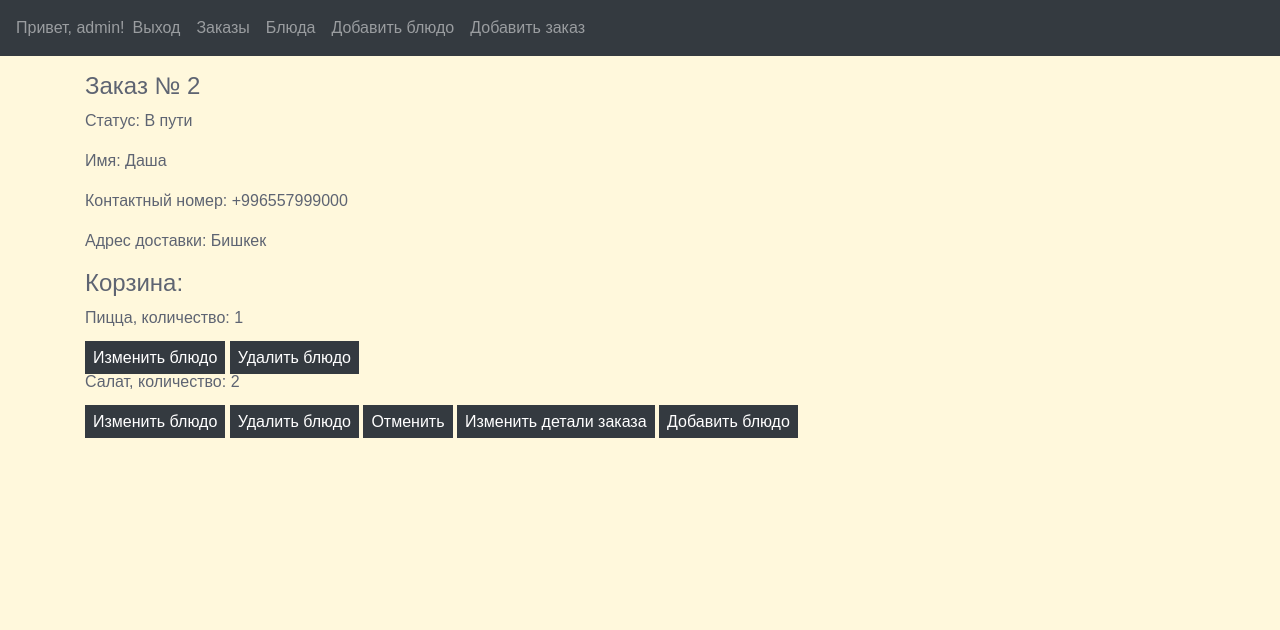
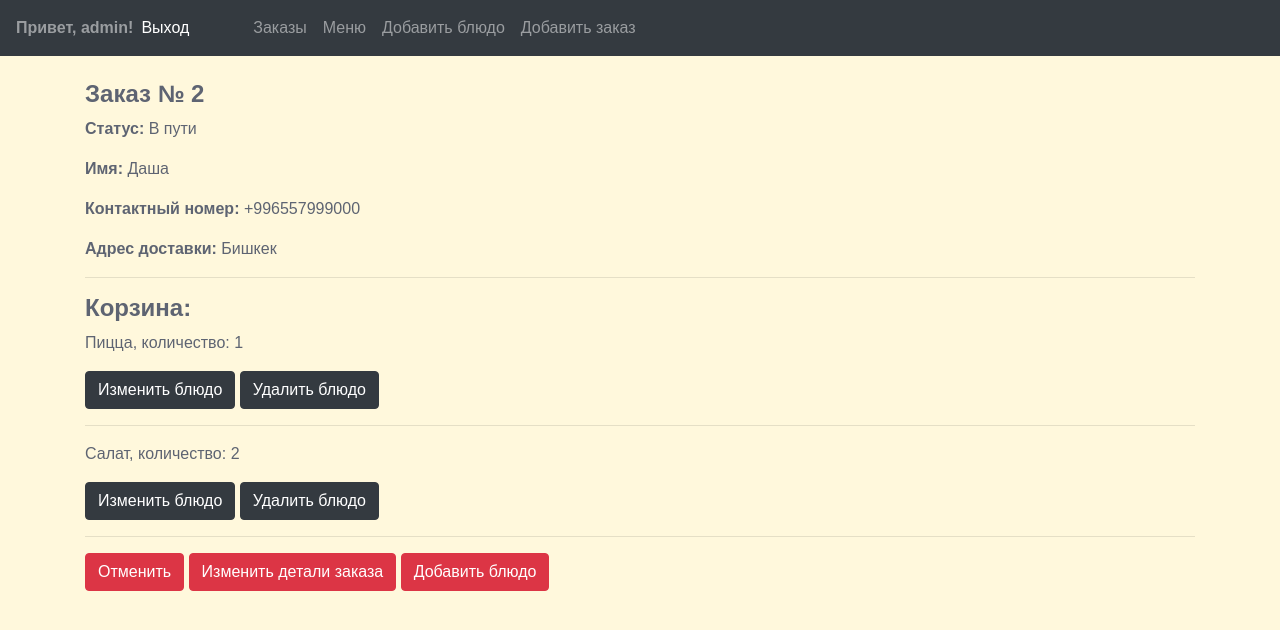
Before and after one commit to dariamamontova/python-group_2-homework_44-daria_mamontova, a Django app: page /order/2 in a window 1280 px wide. Shown: the top 630 px of the page. Run offline with Django 3.2, Linux system fonts and the light colour scheme; a user stored in the database is signed in; data comes from the database, SQL or seed files in the repository; some libraries are stand-ins or nearby versions.

Commit message:
Небольшие изменения в проекте.

```diff
--- a/source/webapp/templates/base.html
+++ b/source/webapp/templates/base.html
@@ -21,8 +21,8 @@
     <div class="collapse navbar-collapse" id="navbarNav">
         <ul class="navbar-nav">
             {% if request.user.is_authenticated %}
-                <li class="nav-item navbar-text">Привет, {{ request.user.username }}!</li>
-                <li class="nav-item">
+                <li class="nav-item navbar-text"><b>Привет, {{ request.user.username }}!</b></li>
+                <li class="nav-item active">
                     <a href="{% url 'accounts:logout' %}" class="nav-link">Выход</a>
                 </li>
             {% else %}
@@ -30,23 +30,27 @@
                     <a href="{% url 'accounts:login' %}" class="nav-link">Вход</a>
                 </li>
             {% endif %}
-            <li class="nav-item">
+            <li class="nav-item ml-5">
                 <a href="{% url 'webapp:order_list' %}" class="nav-link">Заказы</a>
             </li>
             <li class="nav-item">
-                <a href="{% url 'webapp:food_list' %}" class="nav-link">Блюда</a>
+                <a href="{% url 'webapp:food_list' %}" class="nav-link">Меню</a>
             </li>
+            {% if perms.webapp.add_food %}
                 <li class="nav-item">
                     <a href="{% url 'webapp:food_create' %}" class="nav-link">Добавить блюдо</a>
                 </li>
+            {% endif %}
+            {% if perms.webapp.add_order %}
                 <li class="nav-item">
                     <a href="{% url 'webapp:order_create' %}" class="nav-link">Добавить заказ</a>
                 </li>
+            {% endif %}
             {% block menu %}{% endblock %}
         </ul>
     </div>
 </nav>
-<div class="container mt-3">
+<div class="container mt-4">
     {% block content %}{% endblock %}
 </div>
 <script src="{% static 'js/jquery.min.js' %}"></script>
--- a/source/webapp/templates/food_create.html
+++ b/source/webapp/templates/food_create.html
@@ -1,9 +1,10 @@
 {% extends 'base.html' %}
 {% block title %}Добавить блюдо{% endblock %}
 {% block content %}
+    <h4>Добавить блюдо:</h4>
     <form action="{% url 'webapp:food_create' %}" method="post" enctype="multipart/form-data">
         {% csrf_token %}
         {{ form.as_p }}
-        <button type="submit" class="btn btn-primary">Сохранить</button>
+        <button type="submit" class="btn btn-dark">Сохранить</button>
     </form>
 {% endblock %}
--- a/source/webapp/templates/food_list.html
+++ b/source/webapp/templates/food_list.html
@@ -3,7 +3,7 @@
 {% block content %}
     {% for food in food_list %}
         <h4><a href="{% url 'webapp:food_detail' food.pk %}">{{ food.name }}</a></h4>
-        <p>{{ food.de }}</p>
+        <p>{{ food.description }}</p>
         <hr>
     {% endfor %}
 {% endblock %}
--- a/source/webapp/templates/food_update.html
+++ b/source/webapp/templates/food_update.html
@@ -1,9 +1,10 @@
 {% extends 'base.html' %}
 {% block title %}Добавить блюдо{% endblock %}
 {% block content %}
+    <h4>Изменить блюдо:</h4>
     <form action="{% url 'webapp:food_update' form.instance.pk %}" method="post" enctype="multipart/form-data">
         {% csrf_token %}
         {{ form.as_p }}
-        <button type="submit" class="btn btn-primary">Сохранить</button>
+        <button type="submit" class="btn btn-dark">Сохранить</button>
     </form>
 {% endblock %}
--- a/source/webapp/templates/order_create.html
+++ b/source/webapp/templates/order_create.html
@@ -1,8 +1,8 @@
 {% extends 'base.html' %}
 {% load static %}
 {% block title %}Добавить заказ{% endblock %}
-
 {% block content %}
+    <h4>Создать заказ:</h4>
     <form action="{% url 'webapp:order_create' %}" method="post">
         {% csrf_token %}
         {{ formset.media }}
@@ -15,6 +15,6 @@
             </div>
         {% endfor %}
 
-        <button type="submit" class="btn btn-primary">Сохранить</button>
+        <button type="submit" class="btn btn-dark">Сохранить</button>
     </form>
 {% endblock %}
--- a/source/webapp/templates/order_detail.html
+++ b/source/webapp/templates/order_detail.html
@@ -1,24 +1,30 @@
 {% extends 'base.html' %}
 {% block title %}Заказ{% endblock %}
 {% block content %}
-    <h4>Заказ № {{ order.pk}}</h4>
-    <p>Статус: {{ order.get_status_display }}</p>
-    <p>Имя: {{ order.contact_name }}</p>
-    <p>Контактный номер: {{ order.contact_phone }}</p>
-    <p>Адрес доставки: {{ order.delivery_address }}</p>
-    <h4>Корзина:</h4>
+    <h4><b>Заказ № {{ order.pk }}</b></h4>
+    <p><b>Статус:</b> {{ order.get_status_display }}</p>
+    <p><b>Имя:</b> {{ order.contact_name }}</p>
+    <p><b>Контактный номер:</b> {{ order.contact_phone }}</p>
+    <p><b>Адрес доставки:</b> {{ order.delivery_address }}</p>
+    <hr>
+    <h4><b>Корзина:</b></h4>
     {% for order_food in order.foods.all %}
         <p>{{ order_food.food.name }}, количество: {{ order_food.amount }}</p>
         {% if perms.webapp.change_orderfood %}
-        <a class="btn-dark p-2" href="{% url 'webapp:order_food_update' order_food.pk %}">Изменить блюдо</a>
+            <a class="btn btn-dark" href="{% url 'webapp:order_food_update' order_food.pk %}">Изменить блюдо</a>
         {% endif %}
         {% if perms.webapp.delete_orderfood %}
-        <a class="btn-dark p-2" href="{% url 'webapp:order_food_delete' order_food.pk %}">Удалить блюдо</a>
+            <a class="btn btn-dark" href="{% url 'webapp:order_food_delete' order_food.pk %}">Удалить блюдо</a>
         {% endif %}
+        <hr>
     {% endfor %}
-    {% if perms.webapp.change_order %}
-    {% if order.status != 'canceled' %}<a class="btn-dark p-2" href="{% url 'webapp:reject_order' order.pk %}">Отменить</a>{% endif %}
-    <a class="btn-dark p-2" href="{% url 'webapp:order_update' order.pk %}">Изменить детали заказа</a>
-    <a class="btn-dark p-2" href="{% url 'webapp:order_food_create' order.pk %}">Добавить блюдо</a>
-{% endif %}
+    <div class="mb-3">
+        {% if perms.webapp.change_order %}
+            {% if order.status != 'canceled' %}
+                <a class="btn btn-danger" href="{% url 'webapp:reject_order' order.pk %}">Отменить</a>
+            {% endif %}
+            <a class="btn btn-danger" href="{% url 'webapp:order_update' order.pk %}">Изменить детали заказа</a>
+            <a class="btn btn-danger" href="{% url 'webapp:order_food_create' order.pk %}">Добавить блюдо</a>
+        {% endif %}
+    </div>
 {% endblock %}
--- a/source/webapp/templates/order_food_create.html
+++ b/source/webapp/templates/order_food_create.html
@@ -3,13 +3,14 @@
 {% block title %}Добавить заказ{% endblock %}
 
 {% block content %}
+    <h4>Добавить блюдо в заказ:</h4>
     {% if order.status == 'delivered' or order.status == 'on_way' %}
         <h2>Заказ уже доставляется или доставлен</h2>
     {% else %}
         <form action="{% url 'webapp:order_food_create' order.pk %}" method="post">
             {% csrf_token %}
             {{ form.as_p }}
-            <button type="submit" class="btn btn-primary">Сохранить</button>
+            <button type="submit" class="btn btn-dark">Сохранить</button>
         </form>
     {% endif %}
 {% endblock %}
--- a/source/webapp/templates/order_food_update.html
+++ b/source/webapp/templates/order_food_update.html
@@ -3,13 +3,14 @@
 {% block title %}Изменить заказ{% endblock %}
 
 {% block content %}
+    <h4>Изменить состав заказа:</h4>
     {% if order.status == 'delivered' or order.status == 'on_way' %}
         <h2>Заказ уже доставляется или доставлен</h2>
     {% else %}
         <form action="{% url 'webapp:order_food_update' orderfood.pk %}" method="post">
             {% csrf_token %}
             {{ form.as_p }}
-            <button type="submit" class="btn btn-primary">Сохранить</button>
+            <button type="submit" class="btn btn-dark">Сохранить</button>
         </form>
     {% endif %}
 {% endblock %}
--- a/source/webapp/templates/order_update.html
+++ b/source/webapp/templates/order_update.html
@@ -3,6 +3,7 @@
 {% block title %}Изменить заказ{% endblock %}
 
 {% block content %}
+    <h4>Изменить заказ:</h4>
     {% if order.status == 'delivered' or order.status == 'on_way' %}
         <h2>Заказ уже доставляется или доставлен</h2>
     {% else %}
```
Also changed, not shown: source/webapp/templates/food_detail.html (+12 -6 lines), source/webapp/templates/order_list.html (+5 -4 lines). Lines whose indentation alone changed are shown as unchanged.
